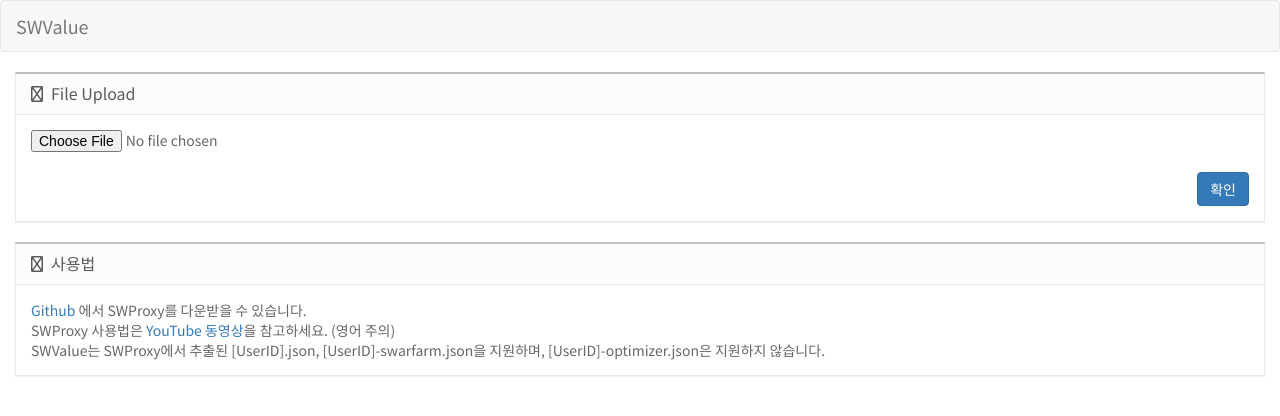
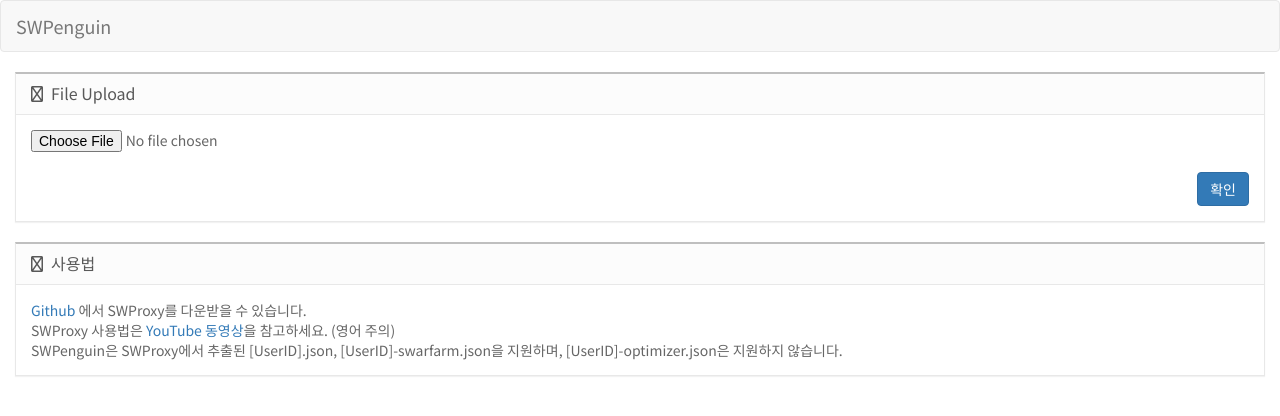
Before and after one commit to icepeng/swValue, a website: page views/file_upload.html in a window 1280 px wide. Drawn offline with nearby package versions, Linux system fonts and the light colour scheme; files that its build step writes are made by us from their sources.

Commit message:
swvalue -> swpenguin

```diff
--- a/views/file_upload.html
+++ b/views/file_upload.html
@@ -29,7 +29,7 @@
         <div class="panel-body">
             <a href="https://github.com/kakaroto/SWProxy/releases">Github</a> 에서 SWProxy를 다운받을 수 있습니다.<br>
             SWProxy 사용법은 <a href="https://www.youtube.com/watch?v=w7pZ55QlvdE">YouTube 동영상</a>을 참고하세요. (영어 주의)<br>
-            SWValue는 SWProxy에서 추출된 [UserID].json, [UserID]-swarfarm.json을 지원하며, [UserID]-optimizer.json은 지원하지 않습니다.
+            SWPenguin은 SWProxy에서 추출된 [UserID].json, [UserID]-swarfarm.json을 지원하며, [UserID]-optimizer.json은 지원하지 않습니다.
         </div>
     </div>
 </div>
--- a/views/header.html
+++ b/views/header.html
@@ -17,7 +17,7 @@
     <nav class="navbar navbar-default">
         <div class="container-fluid">
             <div class="navbar-header">
-                <a class="navbar-brand" href="/">SWValue</a>
+                <a class="navbar-brand" href="/">SWPenguin</a>
             </div>
         </div>
     </nav>
```
